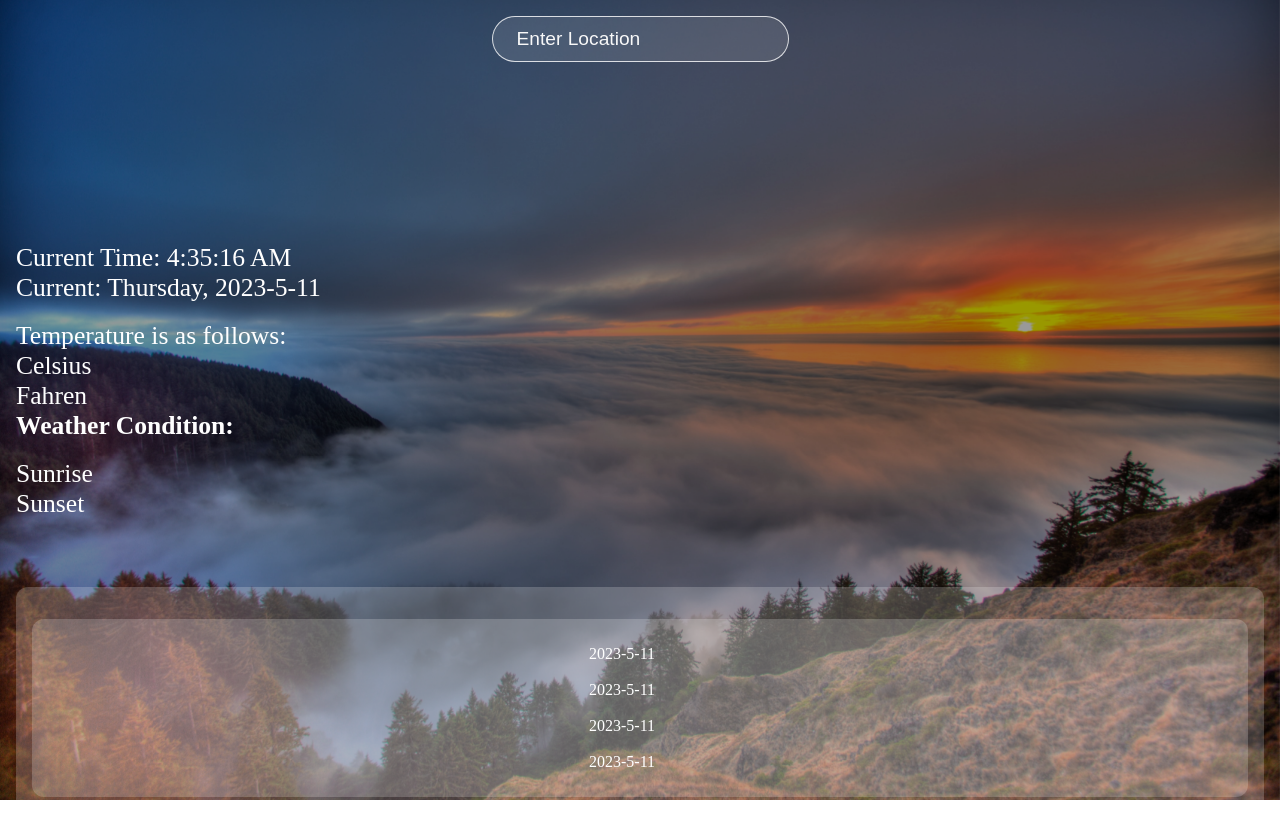
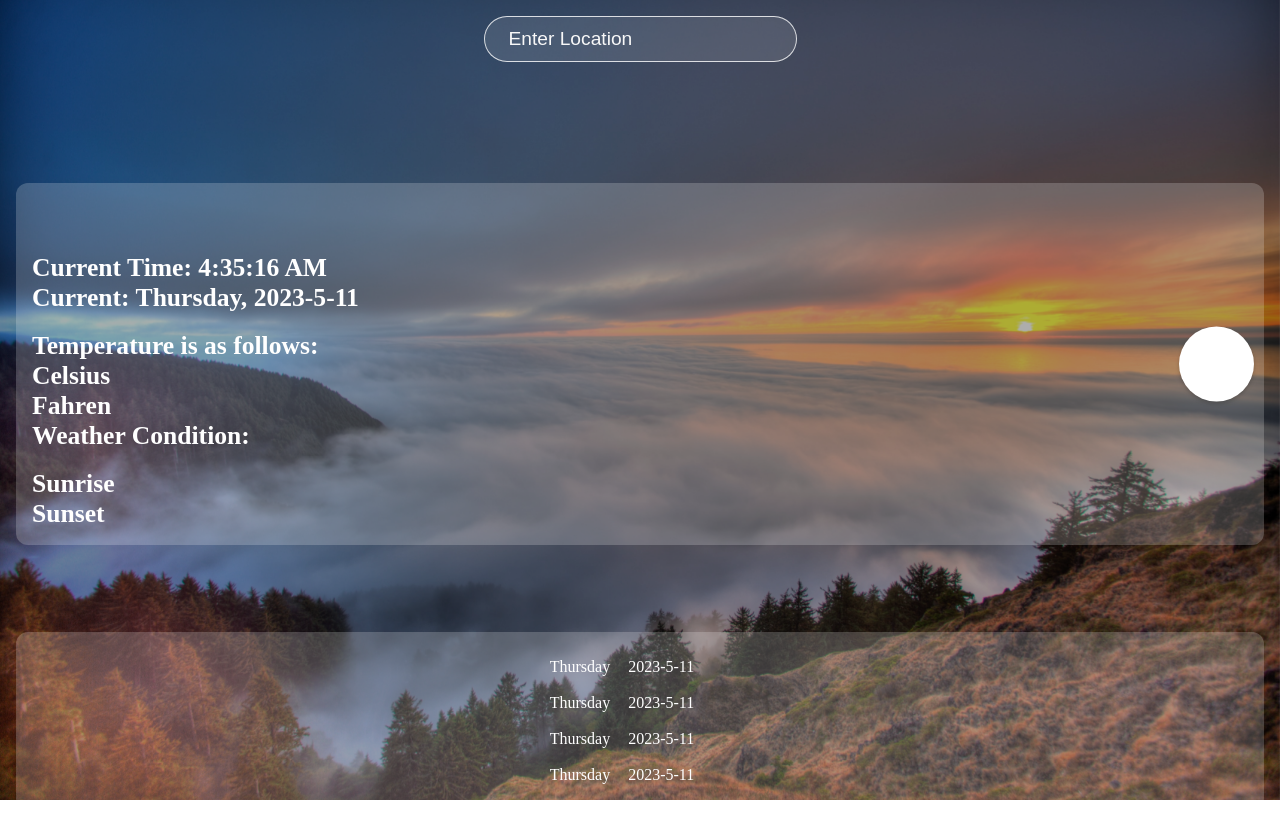
Before and after one commit to Ravkeerat02/Weather, a React (Create React App) app in the folder weather/: page / in a window 1280 px wide. Shown: the top 838 px of the page. Built offline with nearby package versions, Linux system fonts and the light colour scheme.

Commit message:
styling improved

```diff
--- a/weather/src/App.js
+++ b/weather/src/App.js
@@ -29,7 +29,7 @@ const days = ['Sunday', 'Monday', 'Tuesday', 'Wednesday', 'Thursday', 'Friday',
 const dayIndex = new Date().getDay()
 const day = days[dayIndex]
 
-
+// displays the date and time
 var today = new Date();
 var date = today.getFullYear()+'-'+(today.getMonth()+1)+'-'+today.getDate();
 var currentTime = today.toLocaleTimeString('en-US', { hour: 'numeric', minute: 'numeric', second: 'numeric' });
@@ -157,6 +157,7 @@ var currentTime = today.toLocaleTimeString('en-US', { hour: 'numeric', minute: '
           <table className="fore">
           <tbody>
       <tr>
+        <td>{day}</td>
         <td>{date}</td>
         <td>{data.main ? <p className='bold'>{Math.round(data.main.temp)}°C</p> : null}</td>
         <td>
@@ -164,6 +165,7 @@ var currentTime = today.toLocaleTimeString('en-US', { hour: 'numeric', minute: '
         </td>
       </tr>
       <tr>
+        <td>{day}</td>
         <td>{date}</td>
         <td>{data.main ? <p className='bold'>{Math.round(data.main.temp)}°C</p> : null}</td>
         <td>
@@ -171,6 +173,7 @@ var currentTime = today.toLocaleTimeString('en-US', { hour: 'numeric', minute: '
         </td>
       </tr>
       <tr>
+        <td>{day}</td>
         <td>{date}</td>
         <td>{data.main ? <p className='bold'>{Math.round(data.main.temp)}°C</p> : null}</td>
         <td>
@@ -178,6 +181,7 @@ var currentTime = today.toLocaleTimeString('en-US', { hour: 'numeric', minute: '
         </td>
       </tr>
       <tr>
+        <td>{day}</td>
         <td>{date}</td>
         <td>{data.main ? <p className='bold'>{Math.round(data.main.temp)}°C</p> : null}</td>
         <td>
--- a/weather/src/index.css
+++ b/weather/src/index.css
@@ -19,11 +19,10 @@
   width: 100%;
   height: 100vh;
   position: relative;
-    background-color: rgba(0,0,0,0.4);
+  background-color: rgba(0, 0, 0, 0.4);
   color: #fff;
 }
 
-  /* Set background image for the whole page */
 .app:before {
   content: '';
   background: url('./assets/sunset.jpg');
@@ -44,11 +43,11 @@
 }
 
 .app input {
-    padding: .7rem 1.5rem;
+  padding: 0.7rem 1.5rem;
   font-size: 1.2rem;
   border-radius: 25px;
-    border: 1px solid rgba(255,255,255, 0.8);
-    background: rgba(255,255,255, 0.1);
+  border: 1px solid rgba(255, 255, 255, 0.8);
+  background: rgba(255, 255, 255, 0.1);
   color: #f8f8f8;
 }
 
@@ -65,11 +64,17 @@
   align-items: center;
   padding: 1rem;
   box-sizing: border-box;
+  position: relative;
 }
 
 .app .top {
   width: 100%;
   margin: 1rem auto;
+  padding: 1rem;
+  border-radius: 12px;
+  background-color: rgba(255, 255, 255, 0.2);
+  font-weight: bold;
+  text-decoration-color: beige;
 }
 
 .app .description {
@@ -86,23 +91,6 @@
   margin: 1rem auto;
   padding: 1rem;
   border-radius: 12px;
-    background-color: rgba(255,255,255, 0.2);
-  }
-
-  .bold {
-    font-weight: 700;
-  }
-
-  .fore {
-    display: flex;
-    justify-content: space-evenly;
-    align-items: center;
-    width: 100%;
-    margin: 1rem auto;
-    padding: 1rem;
-    border-radius: 12px;
-    background-color: rgba(255,255,255, 0.2);
-    table-layout: fixed;
 }
 
 .fore th,
@@ -128,14 +116,32 @@
   margin: 1rem auto;
   padding: 1rem;
   border-radius: 12px;
-    background-color: rgba(255,255,255, 0.2);
+  background-color: rgba(255, 255, 255, 0.2);
 }
-  /* Make it appear as a small icon  */
-  /* is it possible to make it appear in top left */
-  .flag{
-    width: 25px;
-    height: 25px;
-    border-radius: 25%;
-    margin: 0 auto;
-    display: block;
+
+.flag {
+  width: 75px;
+  height:75px;
+  border-radius: 50%;
+  position: absolute;
+  top: 50%;
+  transform: translateY(-50%);
+  right: 10px;
+  z-index: 1;
+  background-color: #fff;
+  box-shadow: 0 2px 4px rgba(0, 0, 0, 0.2);
 }
+
+.flag img {
+  width: 100%;
+  height: 100%;
+  object-fit: cover;
+  border-radius: 50%;
+}
+
+.app input {
+  padding-right: 40px; /* Increase the padding on the right side to make space for the flag */
+}
+.app .search {
+  position: relative; /* Add position relative to the .search class */
+}
```
Lines whose indentation alone changed are shown as unchanged.
